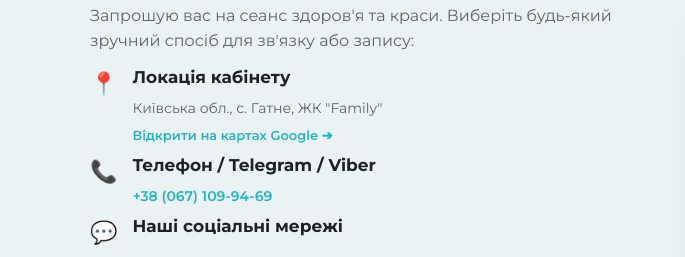
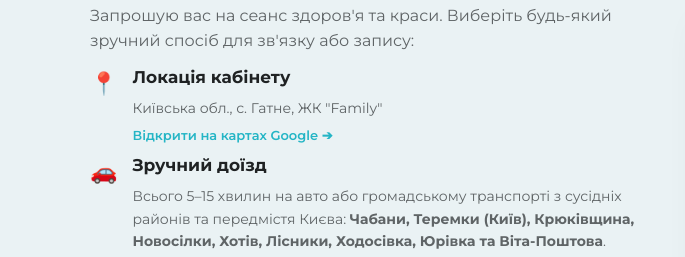
Before and after one commit to tatamassage/tatamassage, a plain HTML site: page index.html in a window 1280 px wide. Shown: the part 6143-6400 px from the top of the page, 0-685 px from the left. Drawn offline with Linux system fonts and the light colour scheme.

Commit message:
Add files via upload

```diff
--- a/index.html
+++ b/index.html
@@ -38,8 +38,10 @@
     <!-- End Google Tag Manager -->
 
     <title>TATA MASSAGE | Професійний масаж у Гатному (ЖК Family)</title>
-    <meta name="description" content="Шукаєте професійний масаж у Гатному? Затишний кабінет TATA MASSAGE в ЖК Family. Класичний, антицелюлітний, дитячий масаж та ліфтинг обличчя гуаша. Запишіться на сеанс відновлення сил.">
-    <meta name="keywords" content="tata massage, масаж гатне, масажист гатне, масаж жк family гатне, антицелюлітний масаж гатне, классический масаж гатне, масаж спини гатне, дитячий масаж гатне, масаж обличчя гуаша гатне">
+    <!-- Мета-описание оптимизировано под ключевые запросы соседних регионов, Киева и Виты-Почтовой -->
+    <meta name="description" content="Шукаєте професійний масаж у Гатному, Чабанах чи на Теремках? Затишний кабінет TATA MASSAGE в ЖК Family поруч із Києвом. Класичний, антицелюлітний, дитячий масаж та ліфтинг обличчя гуаша. Зручний доїзд з Крюківщини, Новосілок, Хотова, Лісників, Ходосівки, Юрівки та Віти-Поштової.">
+    <!-- Ключевые слова включают запросы на украинском и русском языках со всеми регионами -->
+    <meta name="keywords" content="tata massage, масаж гатне, масажист гатне, масаж жк family гатне, антицелюлітний масаж гатне, класичний масаж гатне, масаж спини гатне, дитячий масаж гатне, масаж обличчя гуаша гатне, масаж чабани, масаж крюківщина, масаж хотів, масаж новосілки, масаж теремки, масаж лісники, масаж ходосівка, масаж юрівка, масаж віта-поштова, масаж київ, массаж гатное, массажист гатное, массаж спины гатное, массаж лица гатное, массаж чабаны, массаж крюковщина, массаж вита-почтовая, массаж ходосовка, массаж юровка, массаж новоселки, массаж хотов">
 
     <!-- Оптимизация DNS-запросов к внешним серверам Google -->
     <link rel="preconnect" href="https://fonts.googleapis.com">
@@ -1507,6 +1509,15 @@ footer {
                             </div>
                         </div>
 
+                        <!-- Добавлен блок удобного доезда с новыми регионами -->
+                        <div class="contact-item">
+                            <span class="contact-icon">🚗</span>
+                            <div class="contact-details">
+                                <h4>Зручний доїзд</h4>
+                                <p>Всього 5–15 хвилин на авто або громадському транспорті з сусідніх районів та передмістя Києва: <strong>Чабани, Теремки (Київ), Крюківщина, Новосілки, Хотів, Лісники, Ходосівка, Юрівка та Віта-Поштова</strong>.</p>
+                            </div>
+                        </div>
+
                         <div class="contact-item">
                             <span class="contact-icon">📞</span>
                             <div class="contact-details">
```
